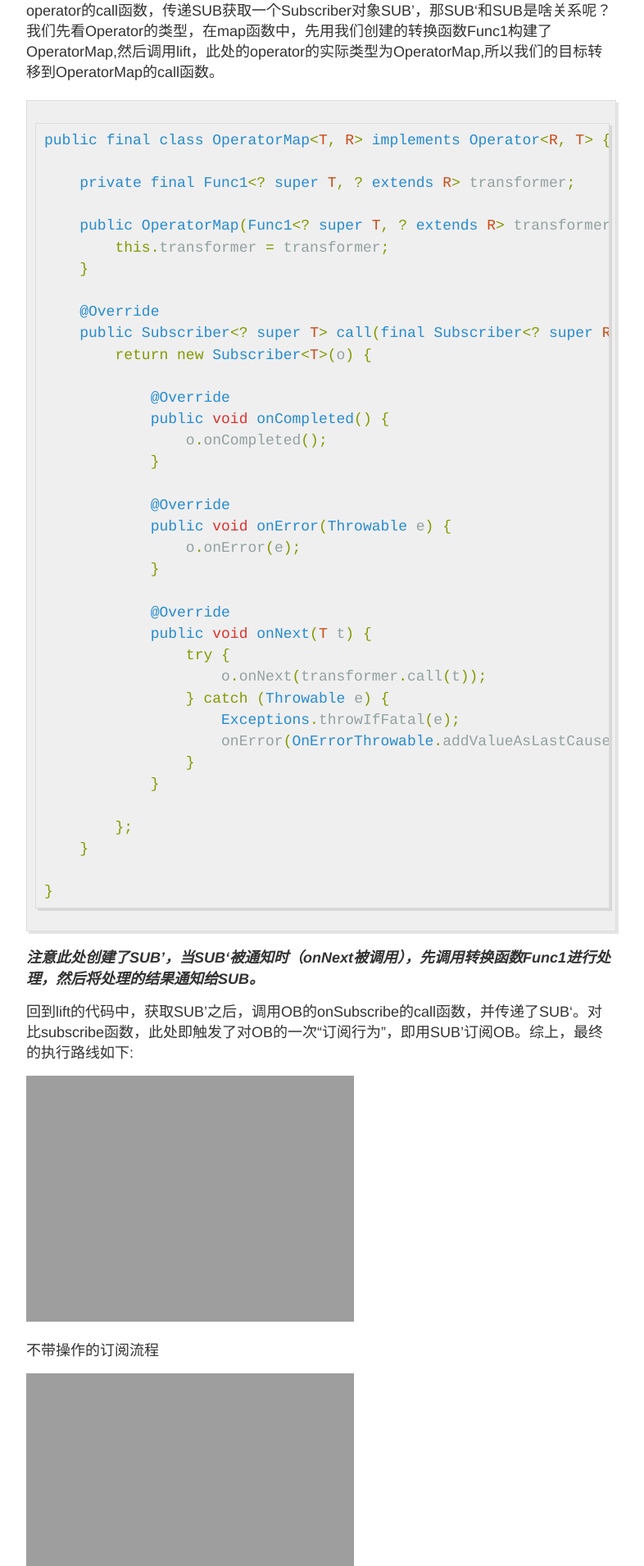
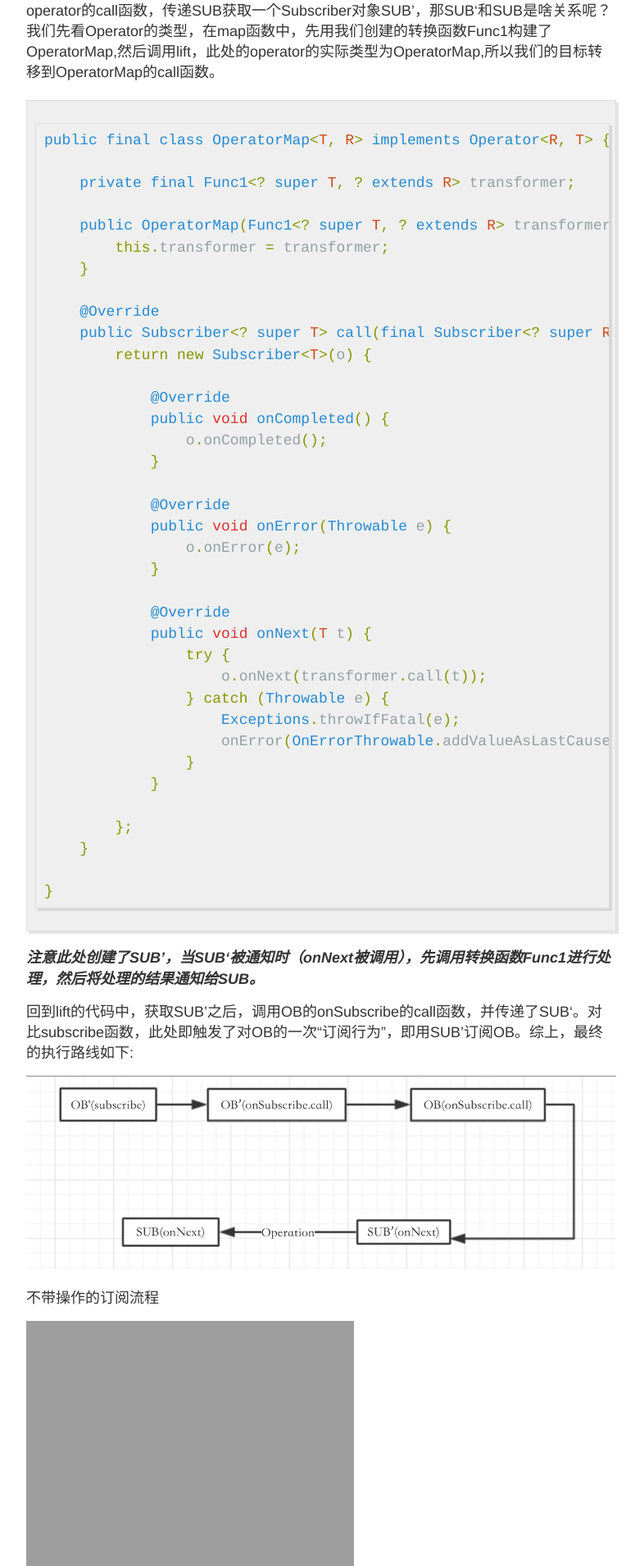
Before and after one commit to fmitachi/fmitachi.github.io, a Jekyll site: the page built from _posts/2015-11-02-RxJava-Note.md, in a window 1280 px wide. Shown: the part 4490-6400 px from the top of the page at 82% size, without its empty margins (248-1034 px from the left). Built offline with Jekyll 4.4.1, drawn with Linux system fonts in a browser that asks for light colours; Markdown is read by kramdown in place of the engine named in the settings.

Commit message:
add some content

```diff
--- a/_posts/2015-11-02-RxJava-Note.md
+++ b/_posts/2015-11-02-RxJava-Note.md
@@ -193,7 +193,7 @@ public final class OperatorMap<T, R> implements Operator<R, T> {
 回到lift的代码中，获取SUB’之后，调用OB的onSubscribe的call函数，并传递了SUB‘。对比subscribe函数，此处即触发了对OB的一次“订阅行为”，即用SUB’订阅OB。综上，最终的执行路线如下:
 
 
-![](http://fmitachi.github.io/images/1.png “流程1”)
+![流程1](http://fmitachi.github.io/images/1.png)
 
 不带操作的订阅流程
 
```
